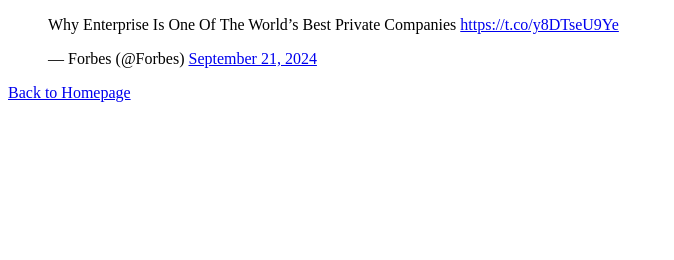
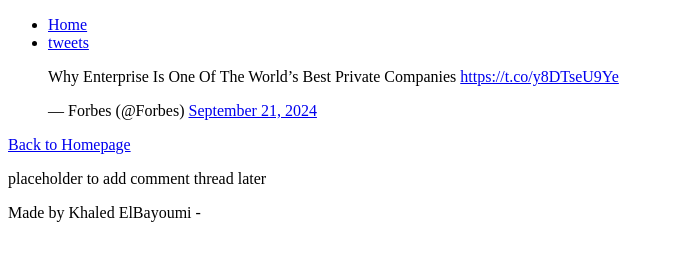
Before and after one commit to Kbayoumi561/ALX_Simple_Quiz, a plain HTML site: page html_basic/tweets.html in a window 1280 px wide. Shown: the whole page, without its empty margins (0-674 px from the left). Drawn offline with Linux system fonts and the light colour scheme.

Commit message:
Updaing the index file, and the tweets file with the basic formating for any website for example Header-Main-Footer

```diff
--- a/html_basic/tweets.html
+++ b/html_basic/tweets.html
@@ -6,8 +6,32 @@
     <title>My First Project</title>
 </head>
 <body>
+    <!--This is will the header with navigation-->
+    <header>
+        <nav>
+            <ul>
+                <li><a href="index.html">Home</a></li>
+                <li><a href="tweets.html">tweets</a></li>
+            </ul>
+        </nav>
+    </header>
+    <!--This will be the main section-->
+    <main>
+    <!--This will be the content for the artical-->
+    <article>
     <!--This is a sample about embedding a tweet to my website-->
     <blockquote class="twitter-tweet"><p lang="en" dir="ltr">Why Enterprise Is One Of The World’s Best Private Companies <a href="https://t.co/y8DTseU9Ye">https://t.co/y8DTseU9Ye</a></p>&mdash; Forbes (@Forbes) <a href="https://twitter.com/Forbes/status/1837446748647669999?ref_src=twsrc%5Etfw">September 21, 2024</a></blockquote> <script async src="https://platform.twitter.com/widgets.js" charset="utf-8"></script>
     <a href="index.html">Back to Homepage</a>
+    </article>
+    <aside>
+        <p>placeholder to add comment thread later</p>
+    </aside>
+    </main>
+    <!--This will be the footer-->
+    <footer>
+        <p>Made by Khaled ElBayoumi - <a href="https://www.linkedin.com/in/khaled-elbayoumi/" target="_blank" here<a/></p>
+    </footer>
+
+
 </body>
 </html>
```
Also changed, not shown: html_basic/index.html (+14 -0 lines).
